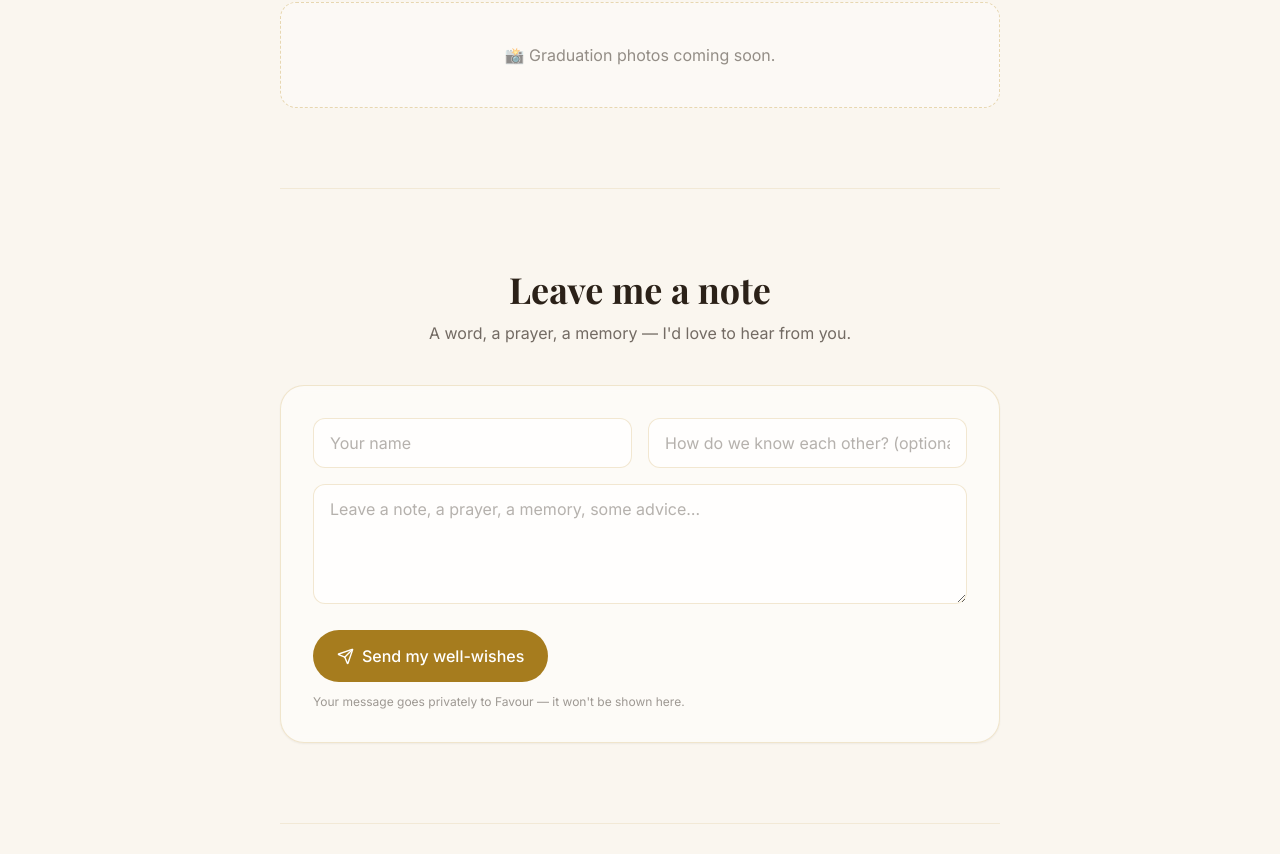
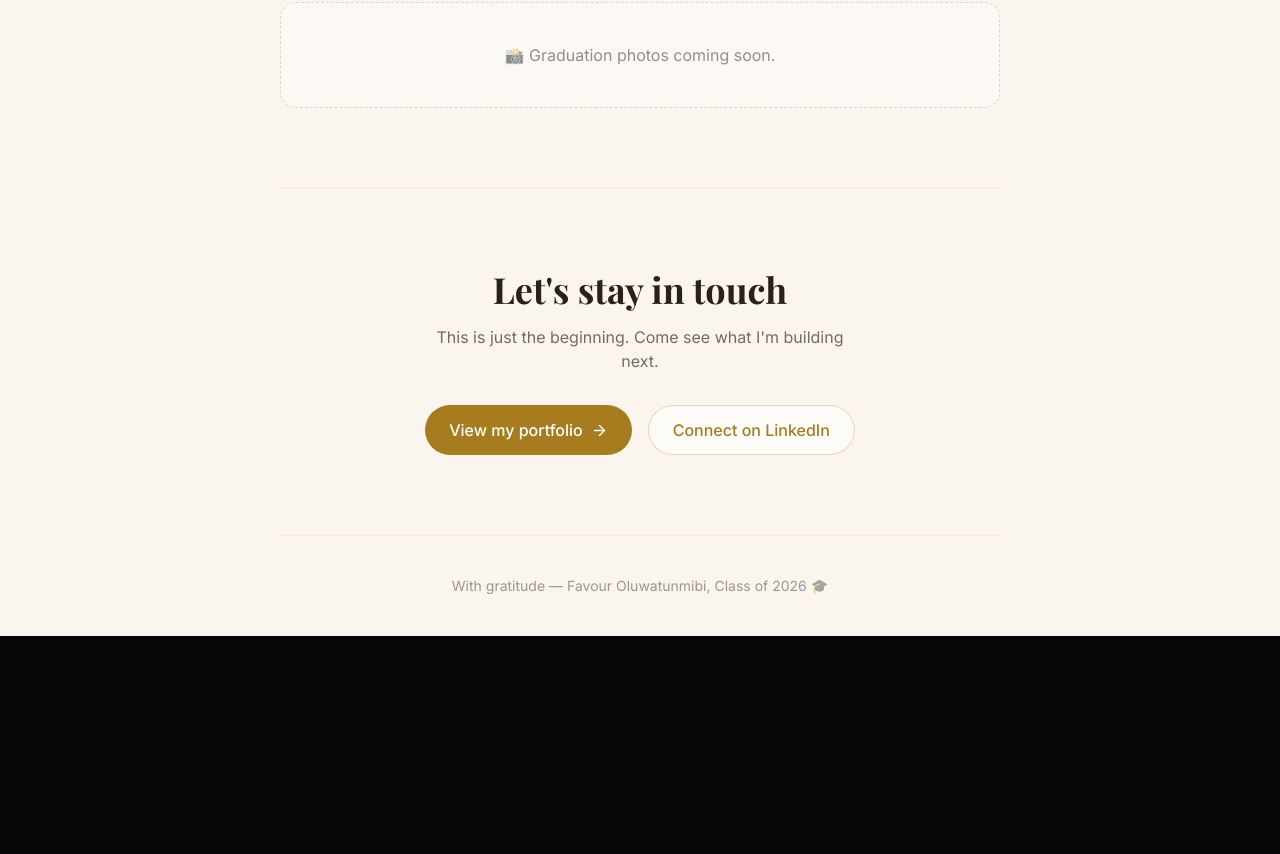
Before and after one commit to Favourite101/portfolio-v2, a Next.js app: page /grad in a window 1280 px wide. Shown: the part 1986-2840 px from the top of the page. After the commit the page ends 2622 px from the top, so only its background shows below. Built offline with nearby package versions, Linux system fonts and the light colour scheme; a web font is replaced by a local one.

Commit message:
Scrap well-wishes guestbook (email requires an external service); remove Supabase

```diff
--- a/app/api/wishes/route.ts
+++ /dev/null
@@ -1,52 +0,0 @@
-import { NextResponse } from "next/server";
-import { getSupabaseAdmin } from "@/lib/supabase";
-
-export const runtime = "nodejs";
-
-export async function POST(request: Request) {
-  let body: { name?: unknown; message?: unknown; relationship?: unknown };
-  try {
-    body = await request.json();
-  } catch {
-    return NextResponse.json({ error: "Invalid request." }, { status: 400 });
-  }
-
-  const name = typeof body.name === "string" ? body.name.trim() : "";
-  const message = typeof body.message === "string" ? body.message.trim() : "";
-  const relationship =
-    typeof body.relationship === "string" ? body.relationship.trim() : "";
-
-  if (!name || !message) {
-    return NextResponse.json(
-      { error: "Please add your name and a message." },
-      { status: 400 },
-    );
-  }
-  if (name.length > 80 || message.length > 1000 || relationship.length > 80) {
-    return NextResponse.json({ error: "That's a little too long." }, { status: 400 });
-  }
-
-  const supabase = getSupabaseAdmin();
-  if (!supabase) {
-    return NextResponse.json(
-      { error: "The guestbook isn't set up yet. Please check back soon!" },
-      { status: 503 },
-    );
-  }
-
-  const { error } = await supabase.from("grad_wishes").insert({
-    name,
-    message,
-    relationship: relationship || null,
-  });
-
-  if (error) {
-    console.error("grad_wishes insert failed:", error.message);
-    return NextResponse.json(
-      { error: "Something went wrong saving your message." },
-      { status: 500 },
-    );
-  }
-
-  return NextResponse.json({ ok: true });
-}
--- a/app/grad/page.tsx
+++ b/app/grad/page.tsx
@@ -2,7 +2,6 @@ import type { Metadata } from "next";
 import Link from "next/link";
 import { ArrowRight, GraduationCap, Sparkles } from "lucide-react";
 import Confetti from "@/components/grad/Confetti";
-import WishForm from "@/components/grad/WishForm";
 import { grad } from "@/lib/grad";
 import { socials } from "@/lib/data";
 
@@ -110,17 +109,6 @@ export default function GradPage() {
           )}
         </section>
 
-        {/* WELL WISHES */}
-        <section className="border-t border-gold/15 py-20">
-          <h2 className="mb-3 text-center font-serif text-3xl font-bold sm:text-4xl">
-            Leave me a note
-          </h2>
-          <p className="mx-auto mb-10 max-w-md text-center text-cream-ink/65">
-            A word, a prayer, a memory — I&apos;d love to hear from you.
-          </p>
-          <WishForm />
-        </section>
-
         {/* STAY IN TOUCH */}
         <section className="border-t border-gold/15 py-20 text-center">
           <h2 className="font-serif text-3xl font-bold sm:text-4xl">Let&apos;s stay in touch</h2>
--- a/components/grad/WishForm.tsx
+++ /dev/null
@@ -1,108 +0,0 @@
-"use client";
-
-import { useState } from "react";
-import { Heart, Loader2, Send } from "lucide-react";
-
-type State = "idle" | "sending" | "done" | "error";
-
-export default function WishForm() {
-  const [name, setName] = useState("");
-  const [relationship, setRelationship] = useState("");
-  const [message, setMessage] = useState("");
-  const [state, setState] = useState<State>("idle");
-  const [error, setError] = useState("");
-
-  const submit = async (e: React.FormEvent) => {
-    e.preventDefault();
-    setState("sending");
-    setError("");
-    try {
-      const res = await fetch("/api/wishes", {
-        method: "POST",
-        headers: { "Content-Type": "application/json" },
-        body: JSON.stringify({ name, relationship, message }),
-      });
-      const data = await res.json();
-      if (!res.ok) throw new Error(data.error || "Something went wrong.");
-      setState("done");
-    } catch (err) {
-      setState("error");
-      setError(err instanceof Error ? err.message : "Something went wrong.");
-    }
-  };
-
-  if (state === "done") {
-    return (
-      <div className="rounded-3xl border border-gold/30 bg-white/60 p-10 text-center shadow-sm">
-        <div className="mx-auto mb-4 flex h-14 w-14 items-center justify-center rounded-full bg-gold/15 text-gold-deep">
-          <Heart size={26} className="fill-current" />
-        </div>
-        <h3 className="font-serif text-2xl text-cream-ink">Thank you 💛</h3>
-        <p className="mx-auto mt-2 max-w-sm text-cream-ink/70">
-          Your message means the world — I&apos;ll treasure it. Thank you for
-          celebrating with me.
-        </p>
-      </div>
-    );
-  }
-
-  const field =
-    "w-full rounded-xl border border-gold/25 bg-white/70 px-4 py-3 text-cream-ink placeholder:text-cream-ink/35 outline-none transition-colors focus:border-gold focus:ring-2 focus:ring-gold/20";
-
-  return (
-    <form
-      onSubmit={submit}
-      className="rounded-3xl border border-gold/25 bg-white/50 p-6 shadow-sm backdrop-blur-sm sm:p-8"
-    >
-      <div className="grid gap-4 sm:grid-cols-2">
-        <input
-          className={field}
-          placeholder="Your name"
-          value={name}
-          onChange={(e) => setName(e.target.value)}
-          maxLength={80}
-          required
-        />
-        <input
-          className={field}
-          placeholder="How do we know each other? (optional)"
-          value={relationship}
-          onChange={(e) => setRelationship(e.target.value)}
-          maxLength={80}
-        />
-      </div>
-      <textarea
-        className={`${field} mt-4 min-h-[120px] resize-y`}
-        placeholder="Leave a note, a prayer, a memory, some advice…"
-        value={message}
-        onChange={(e) => setMessage(e.target.value)}
-        maxLength={1000}
-        required
-      />
-
-      {state === "error" && (
-        <p className="mt-3 text-sm text-red-600">{error}</p>
-      )}
-
-      <button
-        type="submit"
-        disabled={state === "sending"}
-        className="mt-5 inline-flex w-full items-center justify-center gap-2 rounded-full bg-gold-deep px-6 py-3.5 font-medium text-white transition-transform hover:scale-[1.02] disabled:opacity-60 sm:w-auto"
-      >
-        {state === "sending" ? (
-          <>
-            <Loader2 size={17} className="animate-spin" /> Sending…
-          </>
-        ) : (
-          <>
-            <Send size={17} /> Send my well-wishes
-          </>
-        )}
-      </button>
-
-      <p className="mt-3 text-xs text-cream-ink/45">
-        Your message goes privately to Favour — it won&apos;t be shown here.
-      </p>
-    </form>
-  );
-}
--- a/lib/supabase.ts
+++ /dev/null
@@ -1,12 +0,0 @@
-import { createClient, type SupabaseClient } from "@supabase/supabase-js";
-
-// Server-side Supabase client using the service role key. NEVER import this
-// into a client component — the key must stay on the server.
-export function getSupabaseAdmin(): SupabaseClient | null {
-  const url = process.env.SUPABASE_URL;
-  const key = process.env.SUPABASE_SERVICE_ROLE_KEY;
-  if (!url || !key) return null;
-  return createClient(url, key, {
-    auth: { persistSession: false, autoRefreshToken: false },
-  });
-}
--- a/package.json
+++ b/package.json
@@ -9,7 +9,6 @@
     "lint": "next lint"
   },
   "dependencies": {
-    "@supabase/supabase-js": "^2.110.0",
     "canvas-confetti": "^1.9.4",
     "framer-motion": "^11.15.0",
     "lucide-react": "^0.469.0",
```
Also changed, not shown: 2 other files (tests, documents, lock files or other folders).
